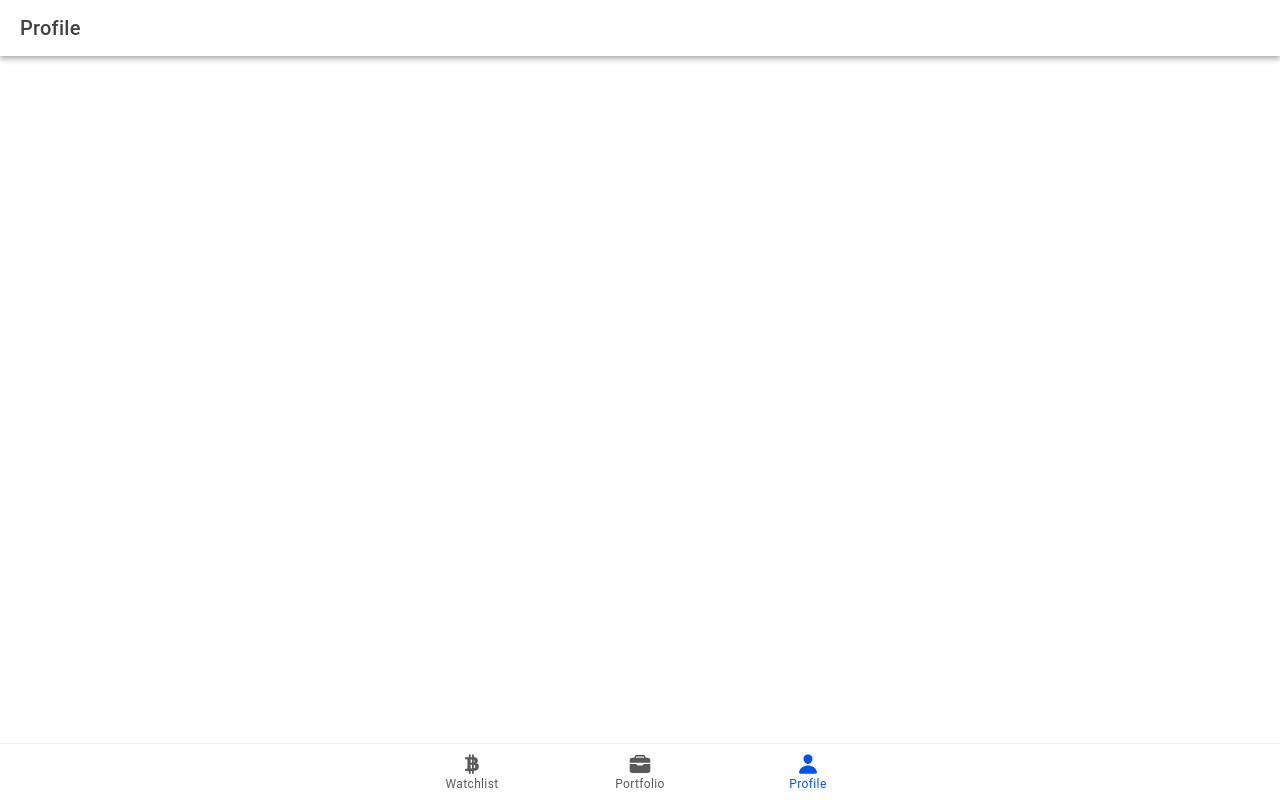
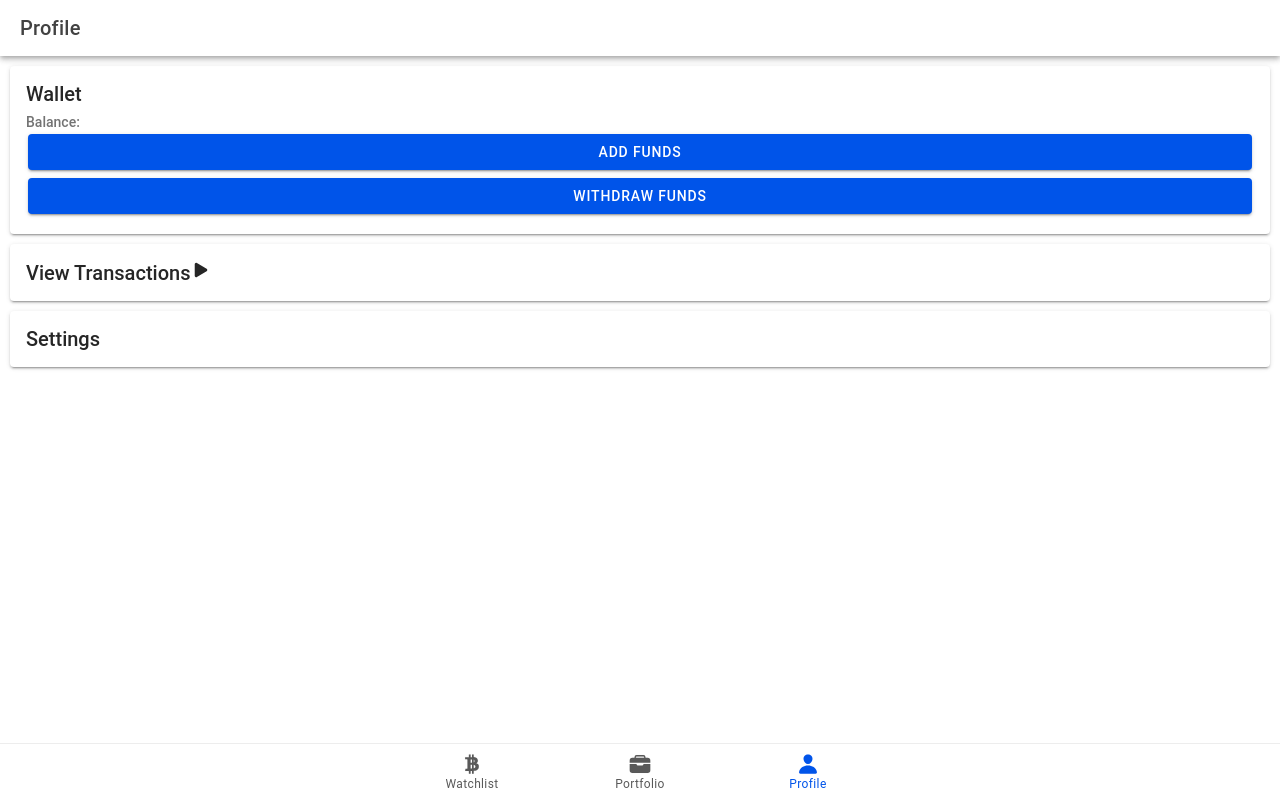
Before and after one commit to rohanbawa/CryptoCurrency, a React (Vite) app: page /tab3 in a window 1280 px wide. Built offline with nearby package versions, Linux system fonts and the light colour scheme.

Commit message:
Added fundspage & UI to tab3

```diff
--- a/src/App.tsx
+++ b/src/App.tsx
@@ -48,6 +48,7 @@ import './theme/variables.css';
 import CryptoDetailPage from './pages/CryptoDetails';
 import logger from './services/logger';
 import LogViewer from './components/LogViewer';
+import AddFundsPage from './pages/AddFunds';
 
 logger.log('This is a log message');
 
@@ -76,6 +77,7 @@ const App: React.FC = () => (
             <Redirect to="/tab1" />
           </Route>
           <Route path="/crypto/:id" component={CryptoDetailPage} exact />
+          <Route path="/tab3/add-funds" component={AddFundsPage}/>
         </IonRouterOutlet>
         <IonTabBar slot="bottom">
           <IonTabButton tab="tab1" href="/tab1">
--- /dev/null
+++ b/src/pages/AddFunds.tsx
@@ -0,0 +1,10 @@
+import { IonPage, IonTitle } from "@ionic/react";
+
+const AddFundsPage : React.FC = () => {
+
+    return (
+        <IonPage>
+            <IonTitle>Funds</IonTitle>
+        </IonPage>);
+}
+export default AddFundsPage;
--- a/src/pages/Tab3.tsx
+++ b/src/pages/Tab3.tsx
@@ -1,6 +1,6 @@
-import { IonContent, IonHeader, IonPage, IonTitle, IonToolbar } from '@ionic/react';
-import ExploreContainer from '../components/ExploreContainer';
+import { IonButton, IonCard, IonCardHeader, IonCardSubtitle, IonCardTitle, IonContent, IonHeader, IonIcon, IonPage, IonTitle, IonToolbar } from '@ionic/react';
 import './Tab3.css';
+import { caretForwardCircle, play, playOutline } from 'ionicons/icons';
 
 const Tab3: React.FC = () => {
   return (
@@ -16,6 +16,27 @@ const Tab3: React.FC = () => {
             <IonTitle size="large">Profile</IonTitle>
           </IonToolbar>
         </IonHeader>
+       <IonCard>
+        <IonCardHeader>
+          <IonCardTitle>Wallet</IonCardTitle>
+          <IonCardSubtitle>Balance: {}
+          </IonCardSubtitle>
+          <IonButton>Add funds</IonButton>
+          <IonButton>Withdraw funds</IonButton>
+        </IonCardHeader>
+       </IonCard>
+       <IonCard>
+        <IonCardHeader>
+          <IonCardTitle>
+          View Transactions<IonIcon aria-hidden="true" icon={play} /></IonCardTitle>
+        </IonCardHeader>
+       </IonCard>
+       <IonCard>
+        <IonCardHeader>
+          <IonCardTitle>
+          Settings</IonCardTitle>
+        </IonCardHeader>
+        </IonCard>
 
       </IonContent>
     </IonPage>
```
